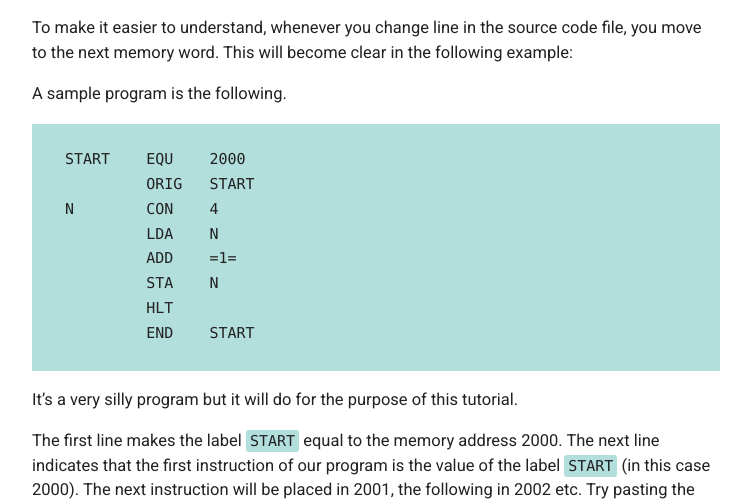
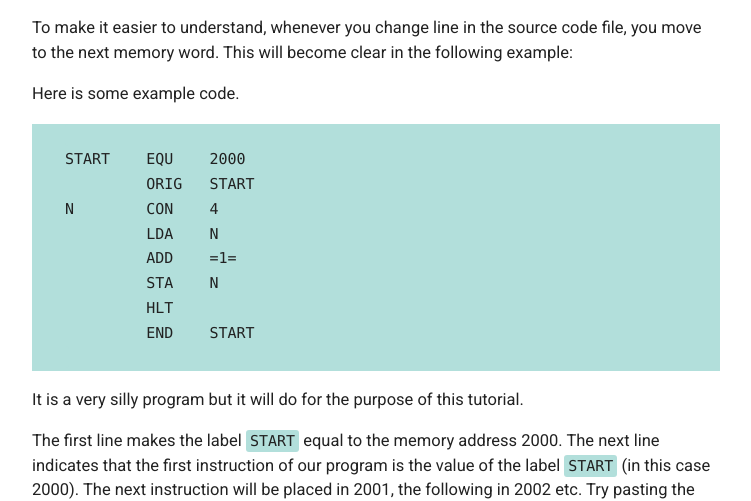
Before and after one commit to OdysseasKr/odysseaskr.github.io, a Jekyll site: the page built from _posts/2017-01-04-mix-mixal.md, in a window 1280 px wide and 900 px high, scrolled down 2498 px. Shown: the part 176-677 px from the top of the window, without its empty margins (264-1015 px from the left). Built offline with Jekyll 4.4.1, drawn with Linux system fonts in a browser that asks for light colours; some of the changed text lies outside the part shown.

Commit message:
Update post

````diff
--- a/_posts/2017-01-04-mix-mixal.md
+++ b/_posts/2017-01-04-mix-mixal.md
@@ -65,7 +65,7 @@ Each instruction has the structure:
 
 To make it easier to understand, whenever you change line in the source code file, you move to the next memory word. This will become clear in the following example:
 
-A sample program is the following.
+Here is some example code.
 ```
 
 START    EQU    2000
@@ -79,7 +79,7 @@ N        CON    4
 
 ```
 
-It's a very silly program but it will do for the purpose of this tutorial.
+It is a very silly program but it will do for the purpose of this tutorial.
 
 The first line makes the label `START` equal to the memory address 2000. The next line indicates that the first instruction of our program is the value of the label `START` (in this case 2000). The next instruction will be placed in 2001, the following in 2002 etc. Try pasting the code into Dan's emulator and hit compile. You will see the memory cells 2000-2004 filling with the instruction code.
 
````
Also changed, not shown: other parts of _posts/2017-01-04-mix-mixal.md (+1 -1 lines).
